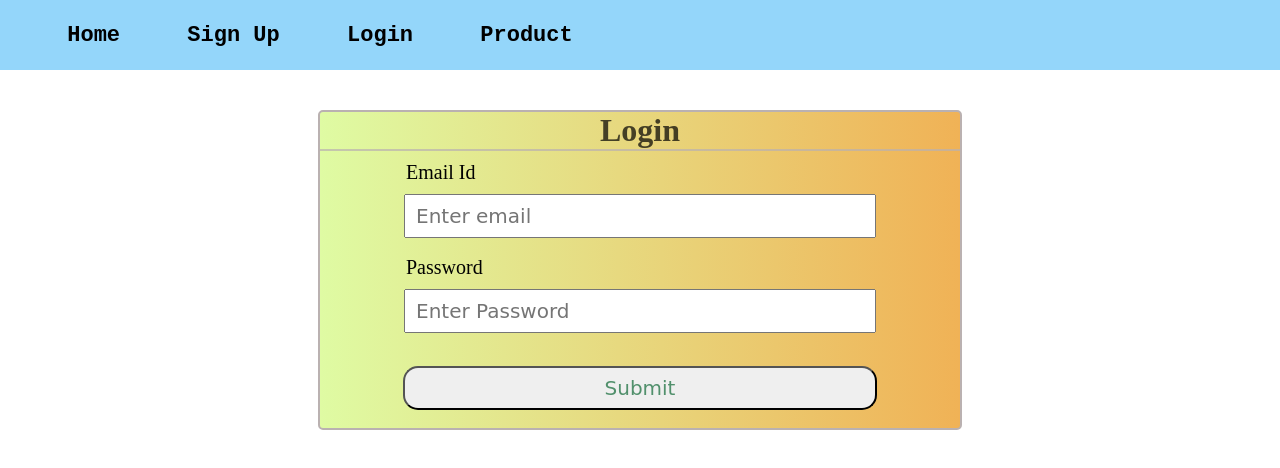
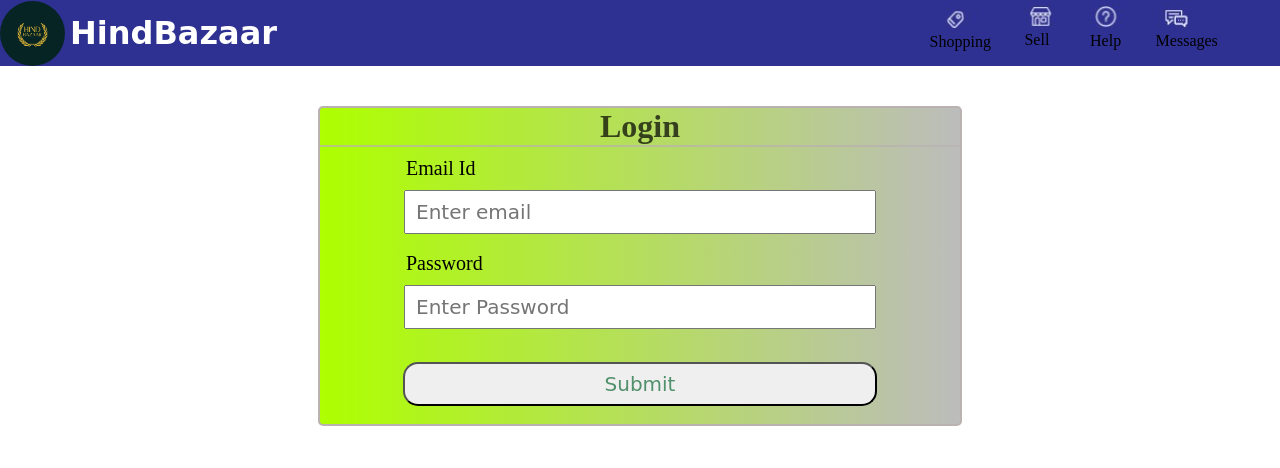
Before and after one commit to Amanmandal-M/India-Mart-Clone, a plain HTML site: page Frontend/Views/login.html in a window 1280 px wide. Drawn offline with Linux system fonts and the light colour scheme.

Commit message:
Working On Frontend

```diff
--- a/Frontend/Scripts/login.js
+++ b/Frontend/Scripts/login.js
@@ -1,6 +1,11 @@
-const BaseUrl = "https://secondbackendproject-production.up.railway.app" ;
-const BaseRegister = `${BaseUrl}/users`
-const LoginUrl = `${BaseRegister}/login`
+// const BaseUrl =  ;
+// const BaseRegister = `${BaseUrl}/users`
+// const LoginUrl = `${BaseRegister}/login`
+
+document.querySelector('#photo').addEventListener("click", () =>{
+  location.pathname="/Frontend/index.html"
+})
+
 
 const ButtonProduct = document.querySelector("#pro");
 ButtonProduct.addEventListener("click", () =>{
--- a/Frontend/Styles/login.css
+++ b/Frontend/Styles/login.css
@@ -3,42 +3,54 @@
     padding: 0px;
 }
 
-
-#nav{
+#NavBar{
     width: 100%;
-    height: 70px;
+    height: 66px;
+    background-color: #2e3192;
     display: flex;
     justify-content: space-between;
-    background-color: rgba(120, 204, 249, 0.791);
 }
 
-
-.lists{
-    width: 50%;
+.first{
+    width: 20%;
     display: flex;
     align-items: center;
-    justify-content: space-evenly;
-    margin-right: 8px;
+}
+.first>img{
+    width: 70px;
+    height: 65px;
+    border-radius: 50px;
+}
+.first:hover{
+    cursor: pointer;
+}
+.heading{
+    padding-left: 5px;
+    font-family:cursive;
+    color: white;
+}
+.second{
+    width: 30%;
+    height: 98%;
+    display: flex;
+    justify-content:space-evenly;
+    align-items: center;
 }
 
-.lists>a{
-    display: flex;
-    align-items: center;
-    height: 100%;
+.second>div{
+    padding-left: 5px;
+    height: 94%;
+    padding-top: 5px;
+}
+.second>div:hover{
+    border-bottom: 3px solid rgb(14, 205, 11);
+    cursor: pointer;
+}
+.second>div>a{
     text-decoration: none;
     color: black;
-    font-size: 22px;
-    font-family: 'Courier New', Courier, monospace;
-    font-weight: bolder;
 }
 
-
-.lists>a:hover{
-    border-bottom: 5px solid purple;
-    color: rgb(246, 14, 25);
-    font-weight: bolder;
-    font-size: 28px;
-}
 
 #middle{
     border: 2px solid rgb(186, 177, 177);
@@ -47,10 +59,10 @@
     margin: auto;
     margin-top: 40px;
     border-radius: 5px;
-    background:  linear-gradient(to left, rgb(240, 178, 86), rgb(223, 251, 163));
+    background:  linear-gradient(to left, rgb(188 188 188), rgb(174 255 0));
 }
 
-h1{
+.he{
     text-align: center;
     border-bottom: 2px solid rgb(186, 177, 177);
     opacity: 0.7;
@@ -95,6 +107,7 @@ input[type="submit"]:hover{
     cursor: pointer;
     border-radius: 25px;
     background-color: rgb(96, 207, 96);
+    width: 40%;
     border: none;
     color:black;
     font-size: 22px;
--- a/Frontend/Styles/signup.css
+++ b/Frontend/Styles/signup.css
@@ -24,7 +24,8 @@
 .first:hover{
     cursor: pointer;
 }
-.heading{
+
+#heading{
     padding-left: 5px;
     font-family:cursive;
     color: white;
@@ -61,10 +62,10 @@
     margin: auto;
     margin-top: 40px;
     border-radius: 5px;
-    background:  linear-gradient(to left, rgb(240, 178, 86), rgb(223, 251, 163));
+    background:  linear-gradient(to left, rgb(28 40 59), rgb(255 152 0));
 }
 
-h1{
+.he{
     text-align: center;
     border-bottom: 2px solid rgb(186, 177, 177);
     opacity: 0.7;
@@ -108,8 +109,9 @@ label{
 input[type="submit"]:hover{
     cursor: pointer;
     border-radius: 25px;
-    background-color: rgb(96, 207, 96);
+    background-color: rgb(66, 222, 66);
     border: none;
+    width: 25%;
     color:black;
     font-size: 22px;
 }
--- a/Frontend/Views/login.html
+++ b/Frontend/Views/login.html
@@ -7,25 +7,37 @@
     <title>Login Page</title>
 </head>
 <body>
-    <div id="nav">
-        <div class="lists">
-            <a href="../index.html">
-                <div>Home</div>
-            </a>
-            <a href="./signup.html">
-                <div>Sign Up</div>
-            </a>
-            <a href="./login.html">
-                <div>Login</div>
-            </a>
-            <a id="pro" href="">
-                <div>Product</div>
-            </a>
+    <div id="NavBar">
+        <div class="first">
+            <img id="photo" src="../Resources/Logo.png" alt="Error">
+            <h1 class="heading">HindBazaar</h1>
+        </div>
+
+        <div class="second">
+            <div>
+                <img src="../Resources/shopp.jpeg" alt="Error">
+                <p>Shopping</p>
+            </div>
+            <div>
+                <img src="../Resources/sell.jpeg" alt="Error">
+                <p>Sell</p>
+            </div>
+            <div>
+                <img src="../Resources/help.jpeg" alt="Error">
+                <p>Help</p>
+            </div>
+            <div>
+                <img src="../Resources/message.jpeg" alt="Error">
+                <p>Messages</p>
+            </div>
+            <div>
+                <!-- Append -->
+            </div>
         </div>
     </div>
 
     <div id="middle">
-        <h1>Login</h1>
+        <h1 class="he">Login</h1>
         <form id="form">
             <label for="">Email Id</label>
             <br>
```
Also changed, not shown: Frontend/Scripts/signup.js (+8 -3 lines), Frontend/Views/signup.html (+4 -4 lines).
